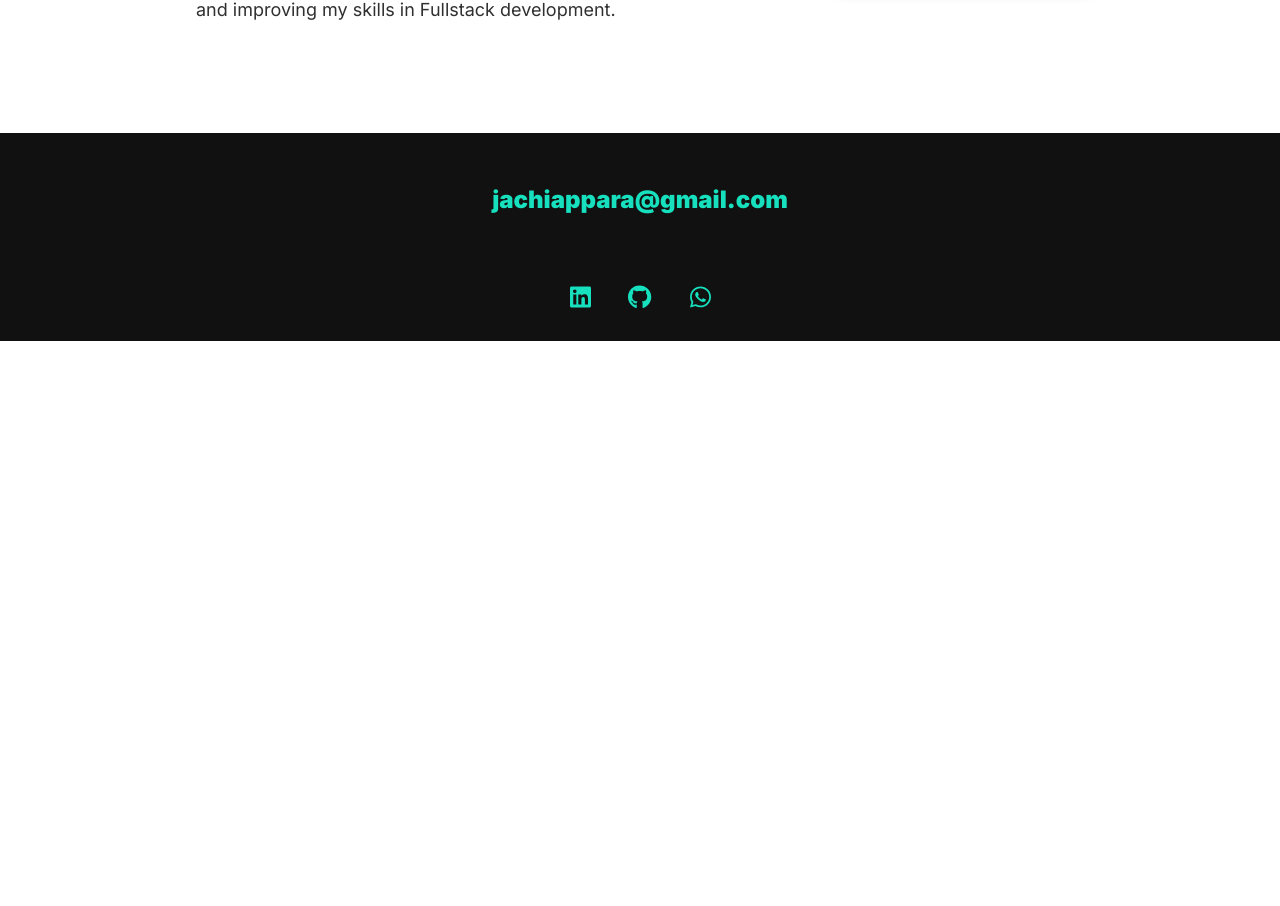
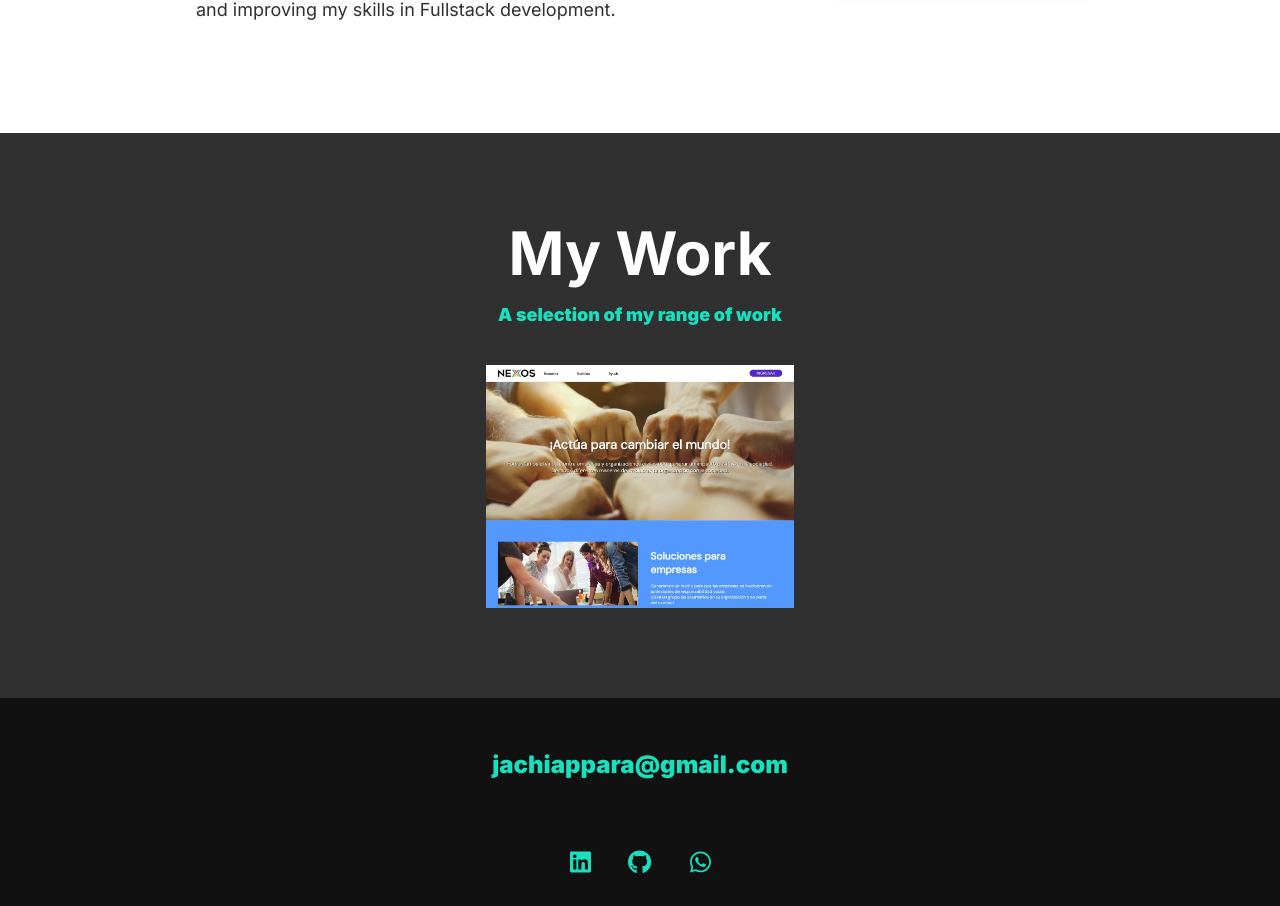
Before and after one commit to JuanBCh/myPortfolio, a Next.js app: page / in a window 1280 px wide. Shown: the part 1789-2695 px from the top of the page. Before the commit the page ends 2130 px from the top, so only its background shows below. Built offline with nearby package versions, Linux system fonts and the light colour scheme.

Commit message:
Avanzado un poco lo de work

```diff
--- a/app/page.js
+++ b/app/page.js
@@ -9,7 +9,7 @@ function Home() {
       <Intro />
       <Services />
       <AboutMe />
-      {/* <Work /> */}
+      <Work />
     </div>
   );
 }
--- a/app/projects.json
+++ b/app/projects.json
@@ -2,7 +2,10 @@
   {
     "title": ["My first project", ""],
     "subtitle": "Copy a web page",
-    "imgs": ["img/projects/nexos1.jpg", "img/projects/nexos2.jpg"],
+    "imgs": [
+      { "ref": "/img/projects/nexos1.jpg", "width": 1103, "height": 870 },
+      { "ref": "/img/projects/nexos2.jpg", "width": 1228, "height": 618 }
+    ],
     "pars": ["NaN", "", ""],
     "link": "https://first-senpai-project.vercel.app/"
   }
--- a/components/Portfolio/Work/work.js
+++ b/components/Portfolio/Work/work.js
@@ -3,6 +3,7 @@
 import styles from "./work.module.css";
 import projects from "../../../app/projects.json";
 import Link from "next/link";
+import Image from "next/image";
 
 export default function Work() {
   return (
@@ -23,10 +24,12 @@ export default function Work() {
               key={k}
               className={styles.portfolio__item}
             >
-              <img
-                src={p.imgs[0]}
+              <Image
+                src={p.imgs[0].ref}
                 alt={`${p.title[0]} ${p.title[1] ? p.title[1] : undefined}`}
                 className={styles.portfolio__img}
+                width={p.imgs[0].width}
+                height={p.imgs[0].height}
               />
             </Link>
           );
--- a/components/Portfolio/Work/work.module.css
+++ b/components/Portfolio/Work/work.module.css
@@ -11,18 +11,19 @@
 }
 
 .portfolio {
-  display: grid;
-  grid-template-columns: repeat(auto-fit, minmax(300px, 1fr));
-  /* max-width: ; */
+  display: flex;
+  justify-content: space-around;
 }
 
 .portfolio__item {
   background: var(--clr-accent);
   overflow: hidden;
+  max-width: 24vw;
 }
 
 .portfolio__img {
   transition: transform 750ms cubic-bezier(0.5, 0, 0.5, 1), opacity 250ms linear;
+  height: fit-content;
 }
 
 .portfolio__item:focus {
```
Also changed, not shown: components/Portfolio/Proyect/project.js (+13 -2 lines).
